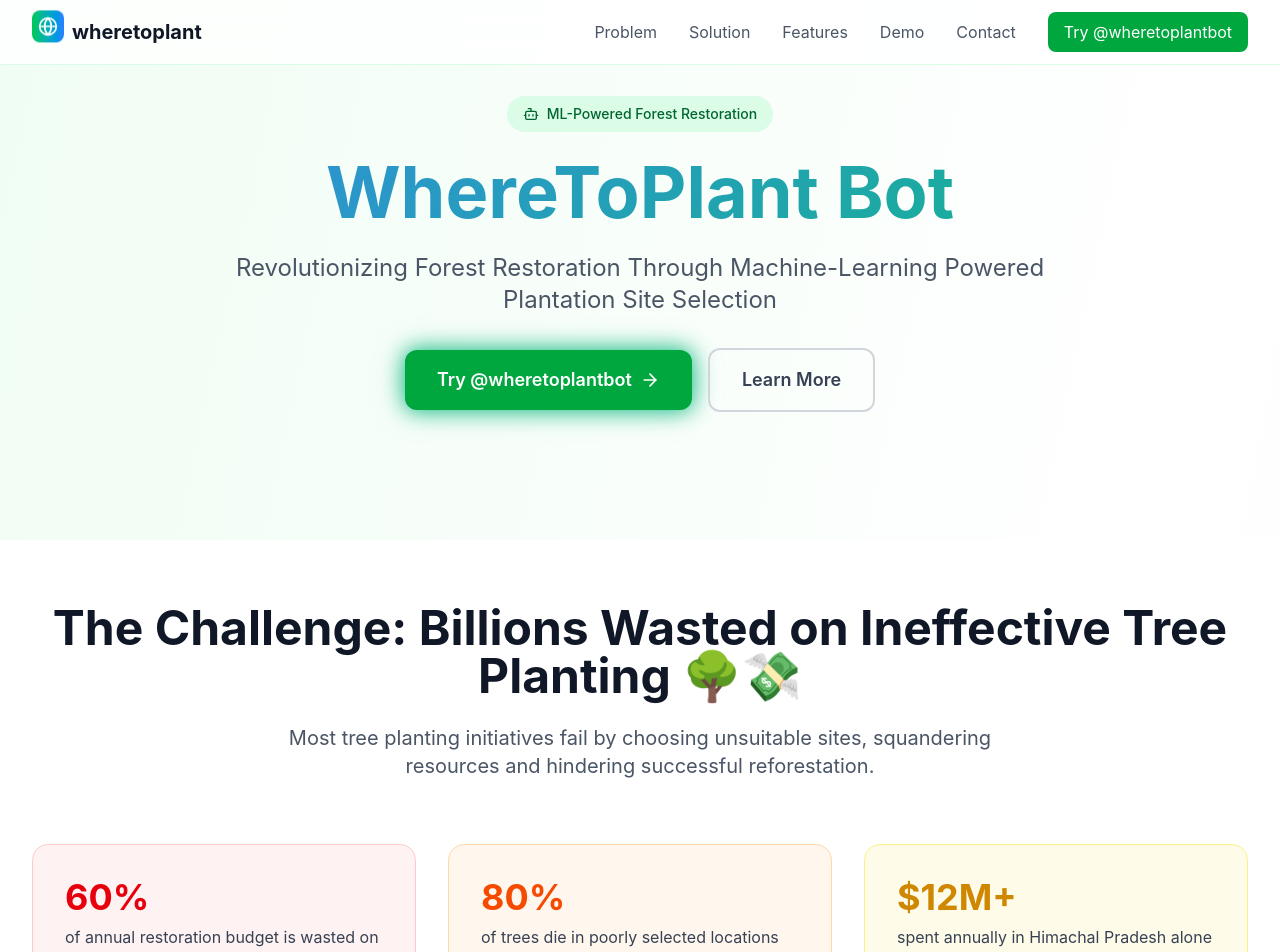
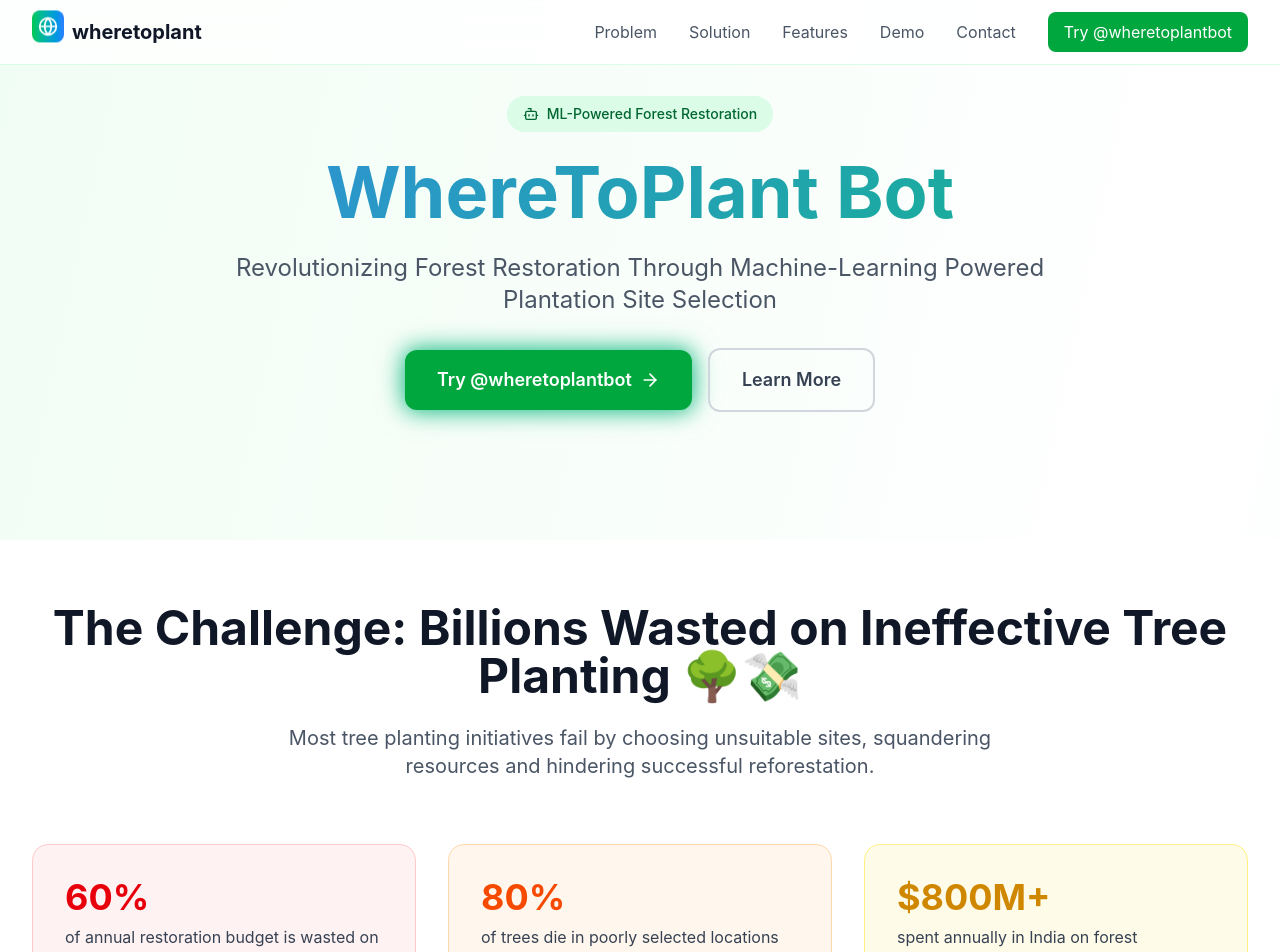
Before and after one commit to rishhavv/wheretoplant, a Next.js app: page / in a window 1280 px wide. Shown: the top 952 px of the page. Built offline with nearby package versions, Linux system fonts and the light colour scheme.

Commit message:
chore: update copy

```diff
--- a/src/app/page.tsx
+++ b/src/app/page.tsx
@@ -176,8 +176,8 @@
               <p className="text-gray-700">of trees die in poorly selected locations</p>
             </div>
             <div className="bg-yellow-50 p-8 rounded-2xl border border-yellow-200">
-              <div className="text-4xl font-bold text-yellow-600 mb-2">$12M+</div>
-              <p className="text-gray-700">spent annually in Himachal Pradesh alone</p>
+              <div className="text-4xl font-bold text-yellow-600 mb-2">$800M+</div>
+              <p className="text-gray-700">spent annually in India on forest restoration and conservation</p>
             </div>
           </div>
 
```
